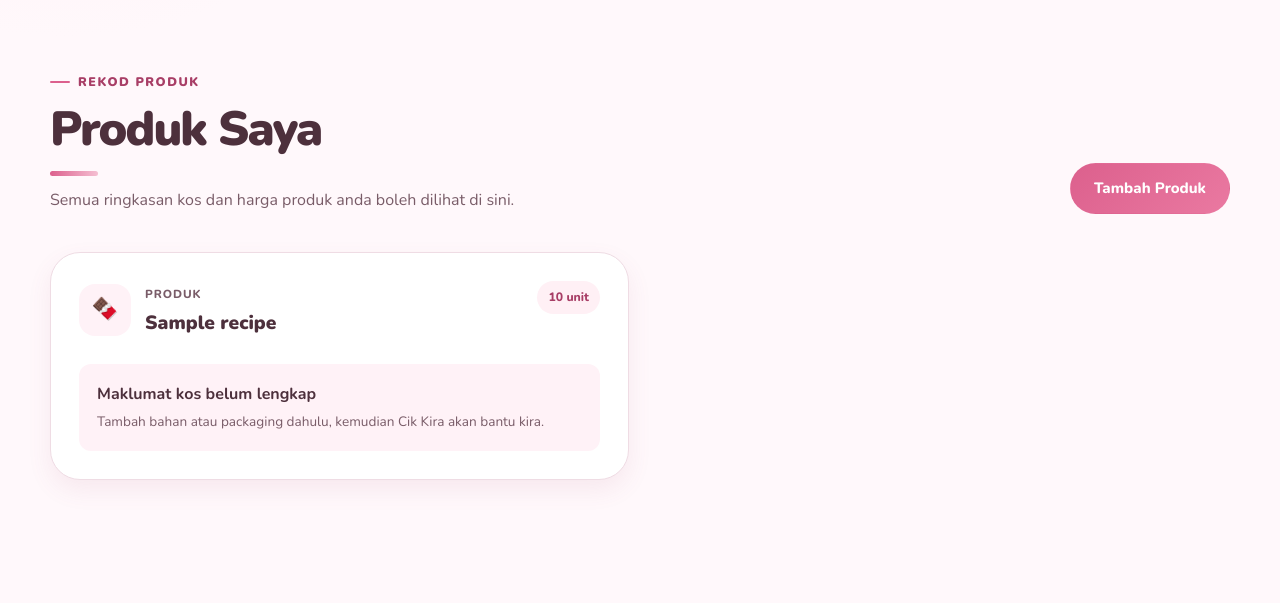
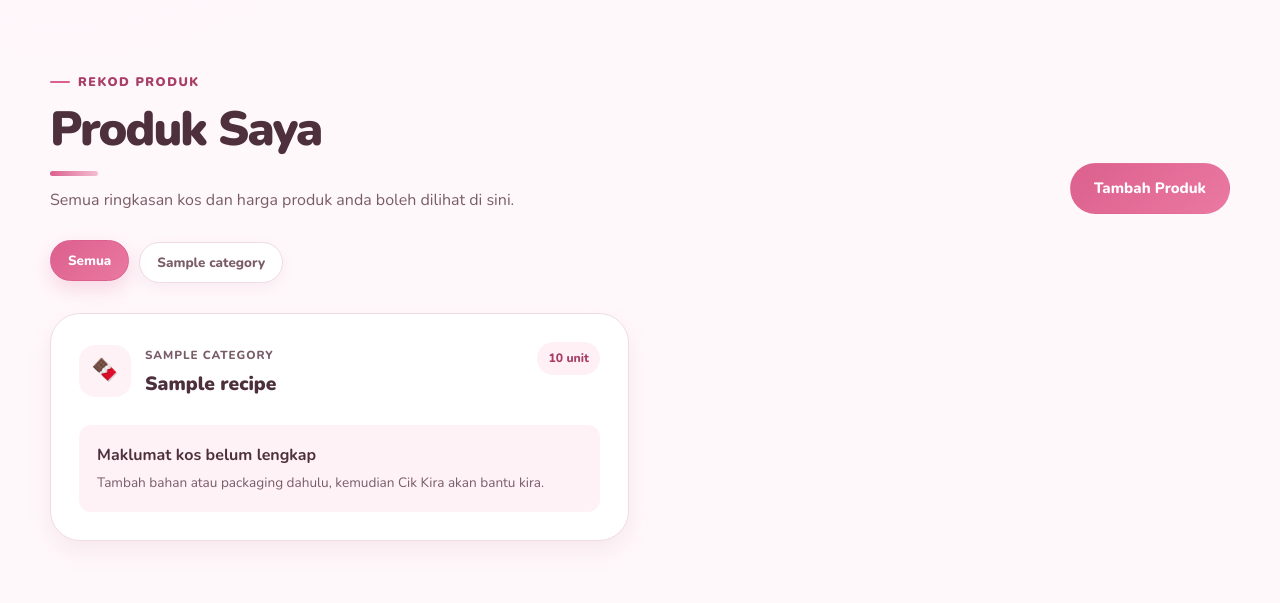
Before and after one commit to hadirah-h/DapurKira, a FastAPI app: template templates/dashboard.html in a window 1280 px wide. Shown: the part 1553-2156 px from the top of the page. Run offline with FastAPI, Linux system fonts and the light colour scheme; the template is opened without the code that fills it: most values are stand-ins (such as "Sample title", 1, 10 or a date in 2020).

Commit message:
Add product categories and dashboard filters

```diff
--- a/main.py
+++ b/main.py
@@ -463,10 +463,16 @@ def home(
             "result": result
         })
 
+    categories = sorted({
+        recipe.category
+        for recipe in recipes
+    })
+
     return templates.TemplateResponse(
         request=request,
         name="dashboard.html",
         context={
-            "recipe_cards": recipe_cards
+            "recipe_cards": recipe_cards,
+            "categories": categories
         }
     )
--- a/static/style.css
+++ b/static/style.css
@@ -693,6 +693,62 @@ main {
     flex-shrink: 0;
 }
 
+.category-filters {
+    margin: -10px 0 30px;
+
+    display: flex;
+    flex-wrap: wrap;
+    gap: 10px;
+}
+
+.category-filter {
+    padding: 10px 17px;
+
+    background: var(--surface);
+    border: 1px solid var(--border);
+    border-radius: 999px;
+
+    box-shadow: 0 5px 15px rgba(162, 76, 110, 0.07);
+
+    color: var(--brown-soft);
+    cursor: pointer;
+
+    font-family: inherit;
+    font-size: 0.84rem;
+    font-weight: 800;
+}
+
+.category-filter:hover {
+    border-color: var(--primary-light);
+    color: var(--primary-dark);
+    transform: translateY(-2px);
+}
+
+.category-filter.active {
+    background:
+        linear-gradient(
+            135deg,
+            var(--primary),
+            #ea79a1
+        );
+
+    border-color: var(--primary);
+    box-shadow:
+        0 8px 20px rgba(220, 96, 141, 0.22);
+
+    color: white;
+    transform: translateY(-2px);
+}
+
+.category-filter:focus-visible {
+    outline: 3px solid var(--primary-light);
+    outline-offset: 3px;
+}
+
+.product-card[hidden] {
+    display: none;
+}
+
 .product-grid {
     display: grid;
     grid-template-columns: repeat(2, 1fr);
--- a/templates/dashboard.html
+++ b/templates/dashboard.html
@@ -207,10 +207,39 @@
         </a>
     </div>
 
-    {% if recipe_cards %}
-        <div class="product-grid">
+{% if recipe_cards %}
+    <div
+        class="category-filters"
+        aria-label="Tapis produk mengikut kategori"
+    >
+        <button
+            class="category-filter active"
+            type="button"
+            data-category-filter="Semua"
+            aria-pressed="true"
+        >
+            Semua
+        </button>
+
+        {% for category in categories %}
+            <button
+                class="category-filter"
+                type="button"
+                data-category-filter="{{ category }}"
+                aria-pressed="false"
+            >
+                {{ category }}
+            </button>
+        {% endfor %}
+    </div>
+
+    <div class="product-grid">
+
             {% for item in recipe_cards %}
-                <article class="product-card">
+                <article
+                    class="product-card"
+                    data-category="{{ item.recipe.category }}"
+                >
                     <div class="product-heading">
                         <div class="product-title">
                             <span class="product-icon">
@@ -219,7 +248,7 @@
 
                             <div>
                                 <span class="product-label">
-                                    Produk
+                                    {{ item.recipe.category }}
                                 </span>
 
                                 <h3>
@@ -335,4 +364,44 @@
         Jom Kira
     </a>
 </section>
+
+<script>
+    const categoryButtons = document.querySelectorAll(
+        ".category-filter"
+    );
+
+    const productCards = document.querySelectorAll(
+        ".product-card"
+    );
+
+    categoryButtons.forEach(function (button) {
+        button.addEventListener("click", function () {
+            const selectedCategory =
+                button.dataset.categoryFilter;
+
+            categoryButtons.forEach(function (item) {
+                const isActive = item === button;
+
+                item.classList.toggle(
+                    "active",
+                    isActive
+                );
+
+                item.setAttribute(
+                    "aria-pressed",
+                    isActive
+                );
+            });
+
+            productCards.forEach(function (card) {
+                const showCard =
+                    selectedCategory === "Semua" ||
+                    card.dataset.category ===
+                    selectedCategory;
+
+                card.hidden = !showCard;
+            });
+        });
+    });
+</script>
 {% endblock %}
```
Also changed, not shown: models.py (+7 -0 lines), schemas.py (+14 -0 lines).
